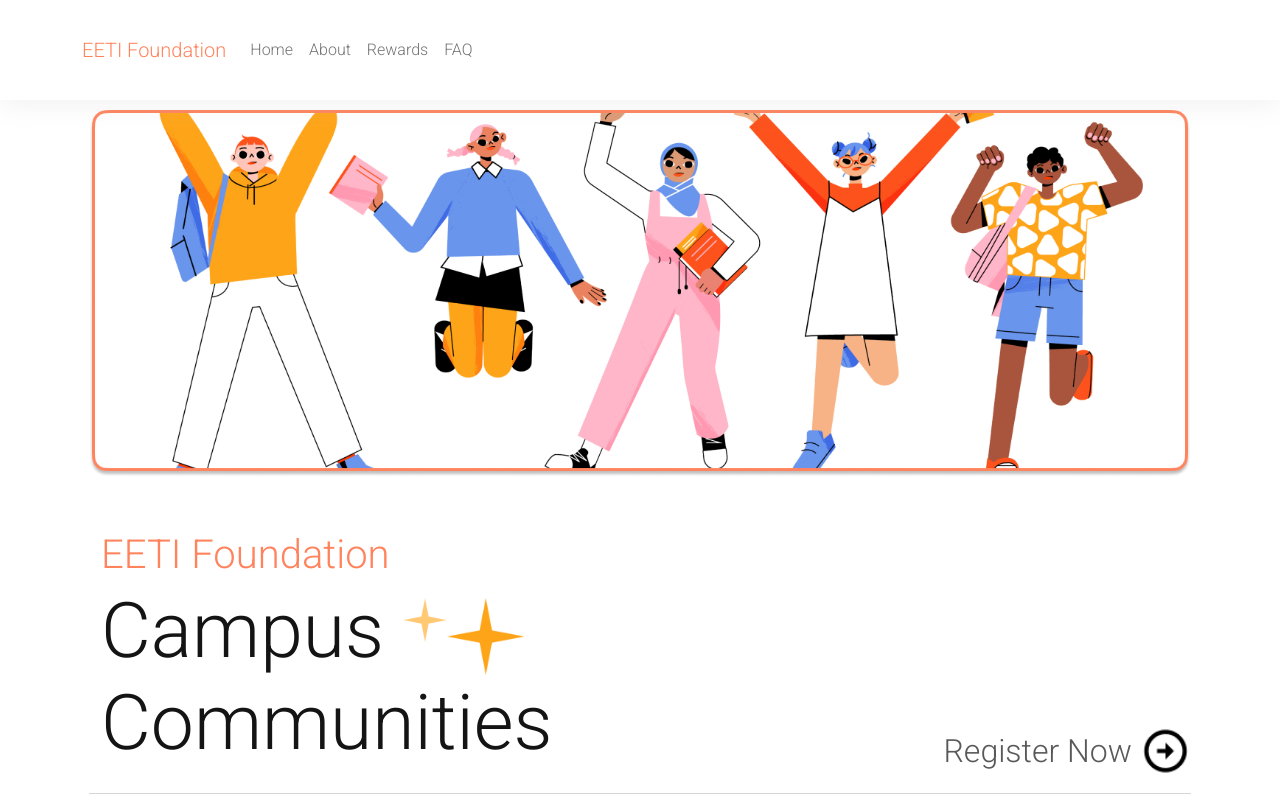
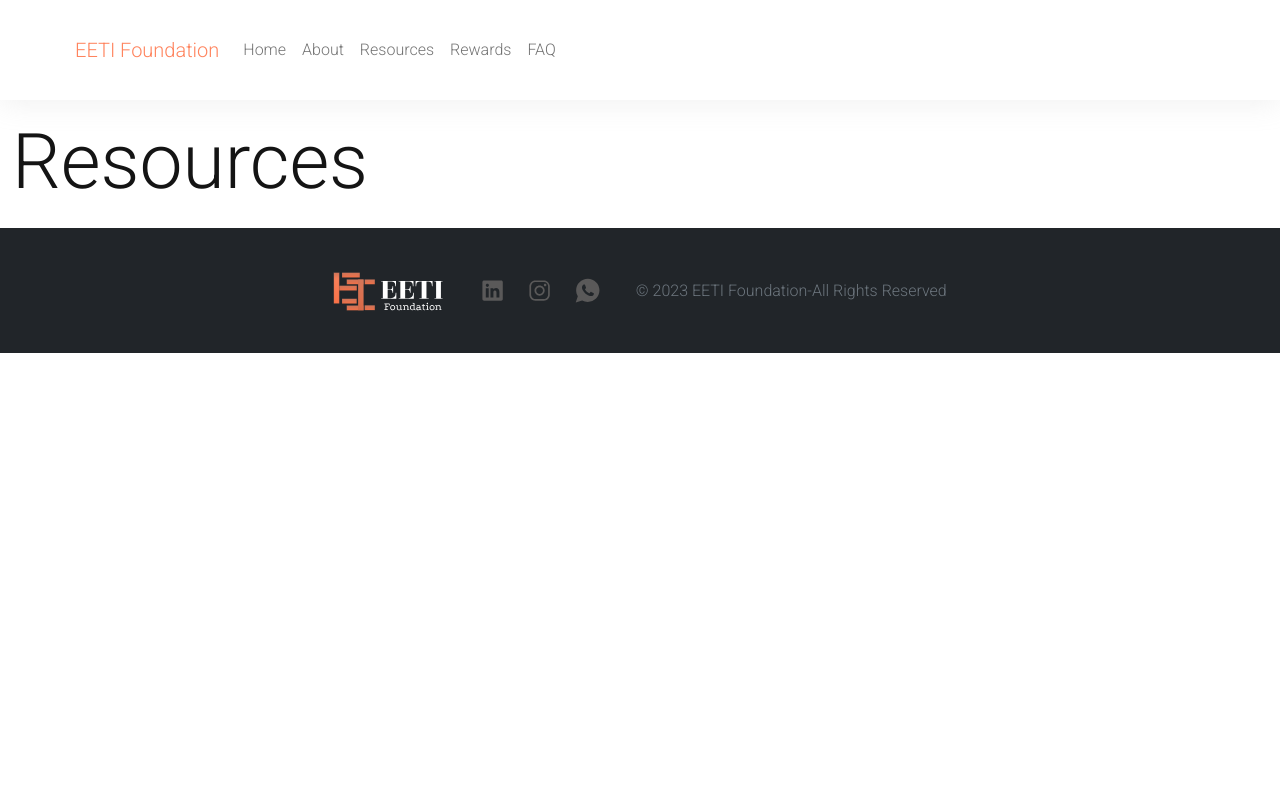
Before and after one commit to ananthu666/campus-community, a React (Create React App) app: page /resources in a window 1280 px wide. Shown: the top 800 px of the page. Built offline with nearby package versions, Linux system fonts and the light colour scheme; the HTML template or start-up script is replaced by a standard one.

Commit message:
Resource page added

```diff
--- a/package.json
+++ b/package.json
@@ -15,6 +15,7 @@
     "react-bootstrap": "^2.7.2",
     "react-dom": "^18.2.0",
     "react-icons": "^4.8.0",
+    "react-router-dom": "^6.10.0",
     "react-scripts": "5.0.1",
     "web-vitals": "^2.1.4"
   },
--- a/src/App.js
+++ b/src/App.js
@@ -1,16 +1,19 @@
 import "./App.css";
-import NavBar from './components/Navbar/Navbar'
-import Main from './components/Main/Main'
-import Footer from './components/Footer/Footer'
+
 import 'bootstrap/dist/css/bootstrap.min.css';
+import Home from './pages/Home';
+import Resources from './pages/Resources';
+import { BrowserRouter as Router, Switch, Routes,Route } from "react-router-dom";
 
 function App() {
   return (
-    <div className="App">
-      <NavBar/>
-      <Main/>
-      <Footer/>
-    </div>
+    // setting up router
+    <Router>
+      <Routes>
+        <Route exact path="/" element ={<Home />}/>
+        <Route exact path='/resources' element={<Resources/>}/>
+      </Routes>
+    </Router>
   );
 }
 
--- a/src/components/Navbar/Navbar.js
+++ b/src/components/Navbar/Navbar.js
@@ -9,7 +9,7 @@ const NavBar = () => {
     <Navbar collapseOnSelect expand="lg" variant="light" className="navbar">
       <Container  className="Container">
         <Navbar.Brand
-         href="#home"
+         href="/"
         className="brand"
         style={{color:"#ff845e"}}
         >
@@ -24,6 +24,10 @@ const NavBar = () => {
             <Nav.Link href="/#about" className="navText">
               About
             </Nav.Link>
+            <Nav.Link href="/resources" className="navText">
+              Resources
+            </Nav.Link>
+
             <Nav.Link href="/#benefits" className="navText">
               Rewards
             </Nav.Link>
--- /dev/null
+++ b/src/pages/Home.js
@@ -0,0 +1,16 @@
+import React from 'react'
+import Main from '../components/Main/Main'
+import Footer from '../components/Footer/Footer'
+import NavBar from '../components/Navbar/NavBar';
+
+function Home() {
+  return (
+        <div>
+            <NavBar/>
+            <Main/>
+            <Footer/>
+        </div>
+  )
+}
+
+export default Home
--- /dev/null
+++ b/src/pages/Resources.js
@@ -0,0 +1,17 @@
+import React from 'react';
+import NavBar from '../components/Navbar/NavBar';
+import Footer from '../components/Footer/Footer';
+
+function Resources() {
+  return (
+    <div>
+        <NavBar/>
+        <div>
+            <h1>Resources</h1>
+        </div>
+        <Footer/>
+    </div>
+  )
+}
+
+export default Resources
```
Also changed, not shown: 1 other file (tests, documents, lock files or other folders).
